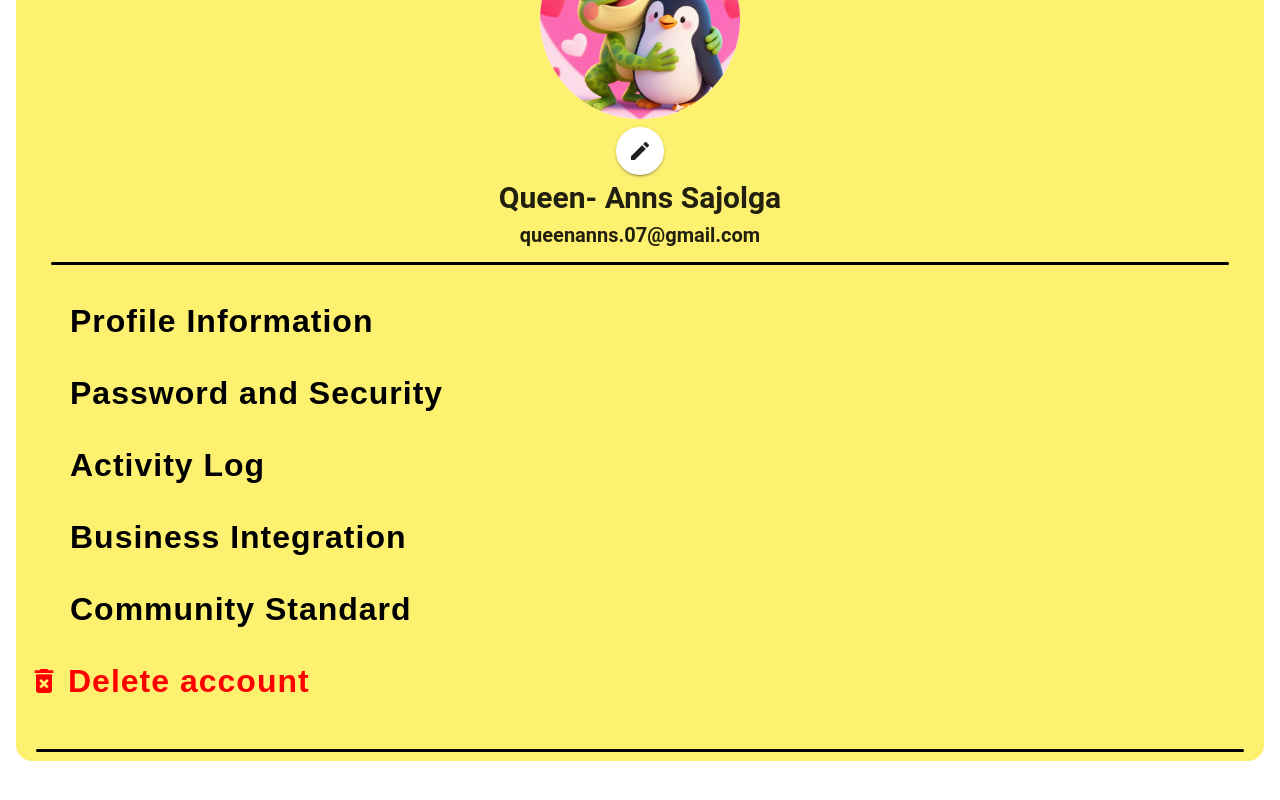
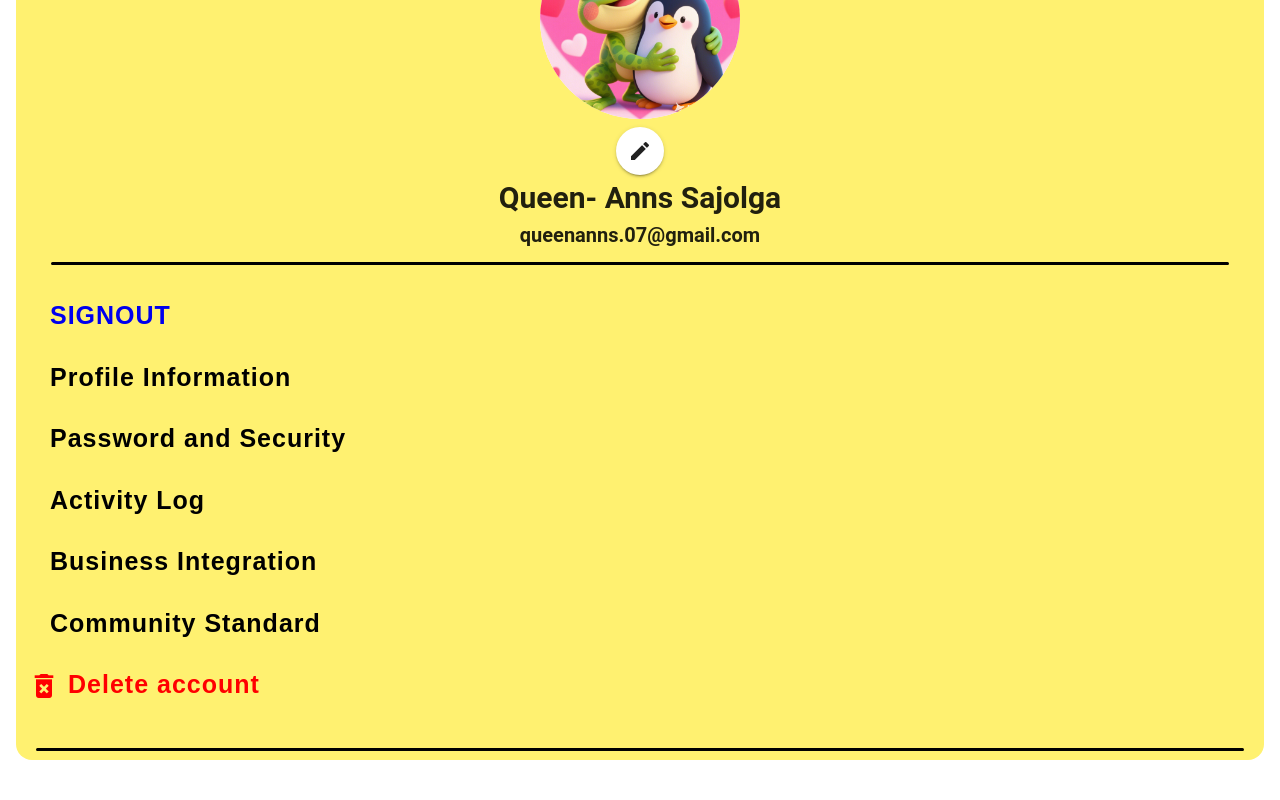
Before and after one commit to queensajolga/WEB-APPLICATION, a Vue app: page /renteeProfile in a window 1280 px wide. Shown: the part 619-1419 px from the top of the page. Built offline with nearby package versions, Linux system fonts and the light colour scheme; a web font is replaced by a local one.

Commit message:
added signout

```diff
--- a/src/views/auth/ProfileView.vue
+++ b/src/views/auth/ProfileView.vue
@@ -162,30 +162,37 @@ const selectProfileImage = (event) => {
             ></div>
           </v-row>
           <v-row justify="start" class="mb-6">
-            <h2 class="section-title" style="padding-left: 50px">Profile Information</h2>
+            <h6 class="section-title" style="padding-left: 30px">
+              <RouterLink to="/" class="signout-button"> SIGNOUT</RouterLink>
+            </h6>
+          </v-row>
+
+          <v-row justify="start" class="mb-6">
+            <h2 class="section-title" style="padding-left: 30px">Profile Information</h2>
           </v-row>
           <v-row justify="start" class="mb-6">
-            <h3 class="section-title" style="padding-left: 50px">Password and Security</h3>
+            <h3 class="section-title" style="padding-left: 30px">Password and Security</h3>
           </v-row>
           <v-row justify="start" class="mb-6">
-            <h4 class="section-title" style="padding-left: 50px">Activity Log</h4>
+            <h4 class="section-title" style="padding-left: 30px">Activity Log</h4>
           </v-row>
           <v-row justify="start" class="mb-6">
-            <h5 class="section-title" style="padding-left: 50px">Business Integration</h5>
+            <h5 class="section-title" style="padding-left: 30px">Business Integration</h5>
           </v-row>
           <v-row justify="start" class="mb-6">
-            <h6 class="section-title" style="padding-left: 50px">Community Standard</h6>
+            <h6 class="section-title" style="padding-left: 30px">Community Standard</h6>
           </v-row>
           <v-row justify="start" class="mb-6">
             <v-icon
               icon="mdi-delete-forever"
               size="x-large"
               class="mr-4"
-              style="padding-left: 16px; color: red; margin-top: 8px"
+              style="padding-left: 16px; color: red; margin-top: 4px"
             ></v-icon>
             <h6 class="section-title" style="color: red">Delete account</h6>
           </v-row>
         </div>
+
         <v-row justify="center" class="mb-8">
           <div class="custom-divider mx-auto" style="border-top: 3px solid black; width: 95%"></div>
         </v-row>
@@ -259,7 +266,7 @@ const selectProfileImage = (event) => {
   border-radius: 2px;
 }
 .section-title {
-  font-size: 32px;
+  font-size: 25px;
   font-weight: bold;
   color: #000;
   font-family: 'Lexend Exa', sans-serif;
@@ -289,4 +296,7 @@ const selectProfileImage = (event) => {
   color: #333;
   margin-top: 8px;
 }
+.signout-button {
+  text-decoration: none;
+}
 </style>
--- a/src/views/auth/RenteeProfileView.vue
+++ b/src/views/auth/RenteeProfileView.vue
@@ -166,26 +166,31 @@ const selectProfileImage = (event) => {
             ></div>
           </v-row>
           <v-row justify="start" class="mb-6">
-            <h2 class="section-title" style="padding-left: 50px">Profile Information</h2>
+            <h6 class="section-title" style="padding-left: 30px">
+              <RouterLink to="/" class="signout-button"> SIGNOUT</RouterLink>
+            </h6>
           </v-row>
           <v-row justify="start" class="mb-6">
-            <h3 class="section-title" style="padding-left: 50px">Password and Security</h3>
+            <h2 class="section-title" style="padding-left: 30px">Profile Information</h2>
           </v-row>
           <v-row justify="start" class="mb-6">
-            <h4 class="section-title" style="padding-left: 50px">Activity Log</h4>
+            <h3 class="section-title" style="padding-left: 30px">Password and Security</h3>
           </v-row>
           <v-row justify="start" class="mb-6">
-            <h5 class="section-title" style="padding-left: 50px">Business Integration</h5>
+            <h4 class="section-title" style="padding-left: 30px">Activity Log</h4>
           </v-row>
           <v-row justify="start" class="mb-6">
-            <h6 class="section-title" style="padding-left: 50px">Community Standard</h6>
+            <h5 class="section-title" style="padding-left: 30px">Business Integration</h5>
+          </v-row>
+          <v-row justify="start" class="mb-6">
+            <h6 class="section-title" style="padding-left: 30px">Community Standard</h6>
           </v-row>
           <v-row justify="start" class="mb-6">
             <v-icon
               icon="mdi-delete-forever"
               size="x-large"
               class="mr-4"
-              style="padding-left: 16px; color: red; margin-top: 8px"
+              style="padding-left: 16px; color: red; margin-top: 4px"
             ></v-icon>
             <h6 class="section-title" style="color: red">Delete account</h6>
           </v-row>
@@ -263,7 +268,7 @@ const selectProfileImage = (event) => {
   border-radius: 2px;
 }
 .section-title {
-  font-size: 32px;
+  font-size: 25px;
   font-weight: bold;
   color: #000;
   font-family: 'Lexend Exa', sans-serif;
@@ -293,4 +298,7 @@ const selectProfileImage = (event) => {
   color: #333;
   margin-top: 8px;
 }
+.signout-button {
+  text-decoration: none;
+}
 </style>
```
